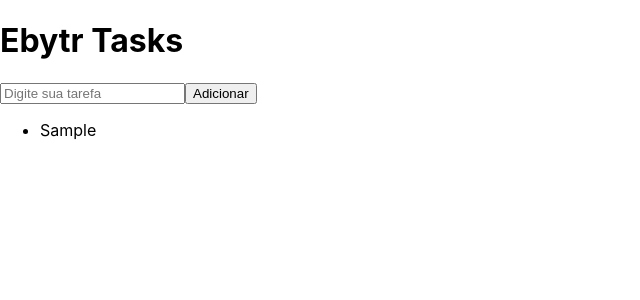
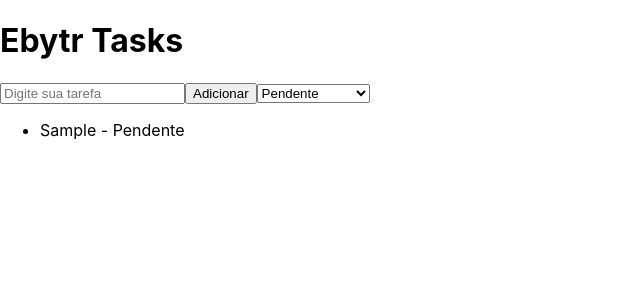
Before and after one commit to carolvpinheiro/Ebytr-todo-list-frontend, a React (Create React App) app: page / in a window 1280 px wide. Both pictures are taken after typing "Sample" into the empty fields and a click on the button "Adicionar". Shown: the top 300 px of the page, without its empty margins (0-640 px from the left). Built offline with nearby package versions, Linux system fonts and the light colour scheme.

Commit message:
Feat: adding status to to-do list

```diff
--- a/src/components/ListTasks.js
+++ b/src/components/ListTasks.js
@@ -6,10 +6,12 @@ class InputTask extends Component {
     super(props);
     this.state = {
       inputTask: "",
+      statusTask: "Pendente",
       listTasks: []
     };
 
     this.handleInput = this.handleInput.bind(this);
+    this.handleOption = this.handleOption.bind(this);
     this.handleClick = this.handleClick.bind(this);
   }
 
@@ -19,11 +21,17 @@ class InputTask extends Component {
     });
   }
 
+  handleOption(event) {
+    this.setState({
+      statusTask: event.target.value
+    });
+  }
+
   handleClick(event) {
     event.preventDefault();
-    const { listTasks, inputTask } = this.state;
+    const { listTasks, inputTask, statusTask } = this.state;
     this.setState({
-      listTasks: [...listTasks, inputTask],
+      listTasks: [...listTasks, { task: inputTask, status: statusTask }],
       inputTask: ""
     });
   }
@@ -42,6 +50,11 @@ class InputTask extends Component {
           onChange={ this.handleInput }
         />
         <button onClick={ this.handleClick }>Adicionar</button>
+        <select onChange={ this.handleOption }>
+          <option value="Pendente">Pendente</option>
+          <option value="Em Anadamento">Em andamento</option>
+          <option value="Pronto">Pronto</option>
+        </select>
         </form>
 
         <ToDoList listTasks={ listTasks } />
--- a/src/components/ToDoList.js
+++ b/src/components/ToDoList.js
@@ -8,7 +8,7 @@ class ToDoList extends Component {
     return (
       <div>
         <ul>
-          { listTasks.map((task) => (<li key={task}>{task}</li>)) }
+          { listTasks.map((task) => (<li key={task}>{task.task} - {task.status}</li>)) }
         </ul>
       </div>
     );
```
